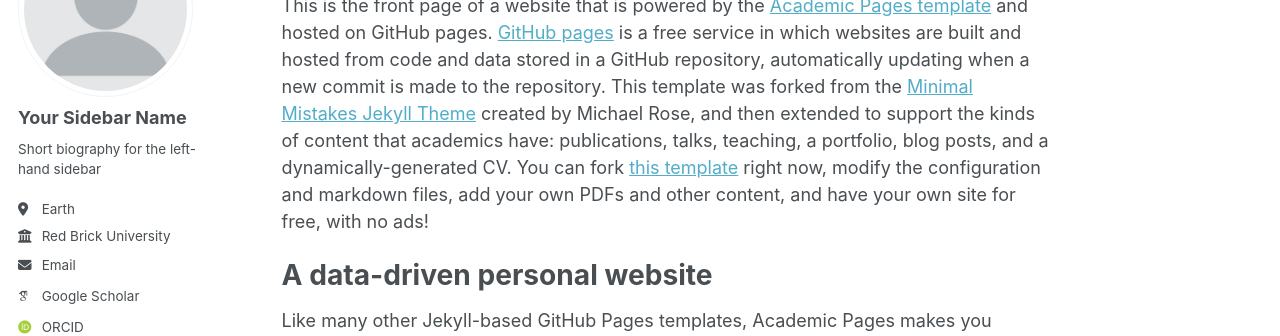
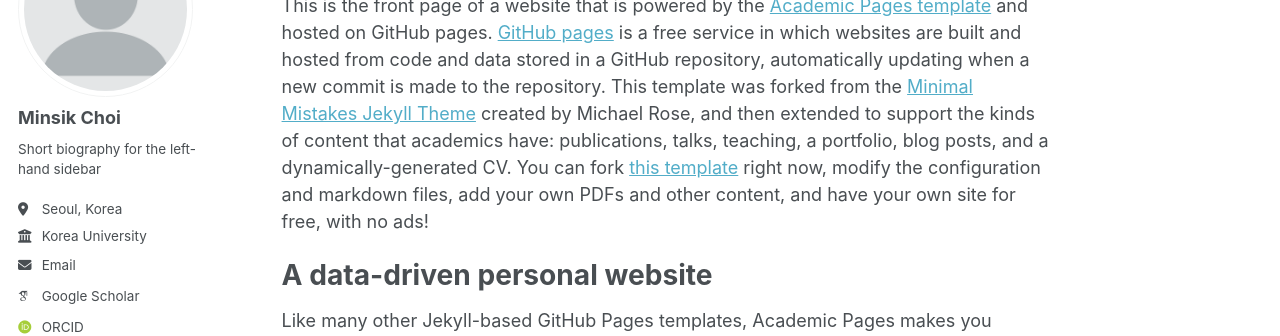
Before and after one commit to minsik-choi126/minsik-choi126.github.io, a Jekyll site: the page built from _pages/about.md, in a window 1280 px wide. Shown: the part 177-513 px from the top of the page. Built offline with Jekyll 4.4.1, drawn with Linux system fonts in a browser that asks for light colours; some web fonts are replaced.

Commit message:
Update _config.yml

```diff
--- a/_config.yml
+++ b/_config.yml
@@ -23,13 +23,13 @@
 author:
   # Biographic information
   avatar           : "profile.png"
-  name             : "Your Sidebar Name"
-  pronouns         : # example: "she/her"
+  name             : "Minsik Choi"
+  pronouns         : # example: "he/his"
   bio              : "Short biography for the left-hand sidebar"
-  location         : "Earth"
-  employer         : "Red Brick University"
+  location         : "Seoul, Korea"
+  employer         : "Korea University"
   uri              : # URL
-  email            : "none@example.org"
+  email            : "mszzang2002@korea.ac.kr"
 
   # Academic websites
   academia         : # URL
```
